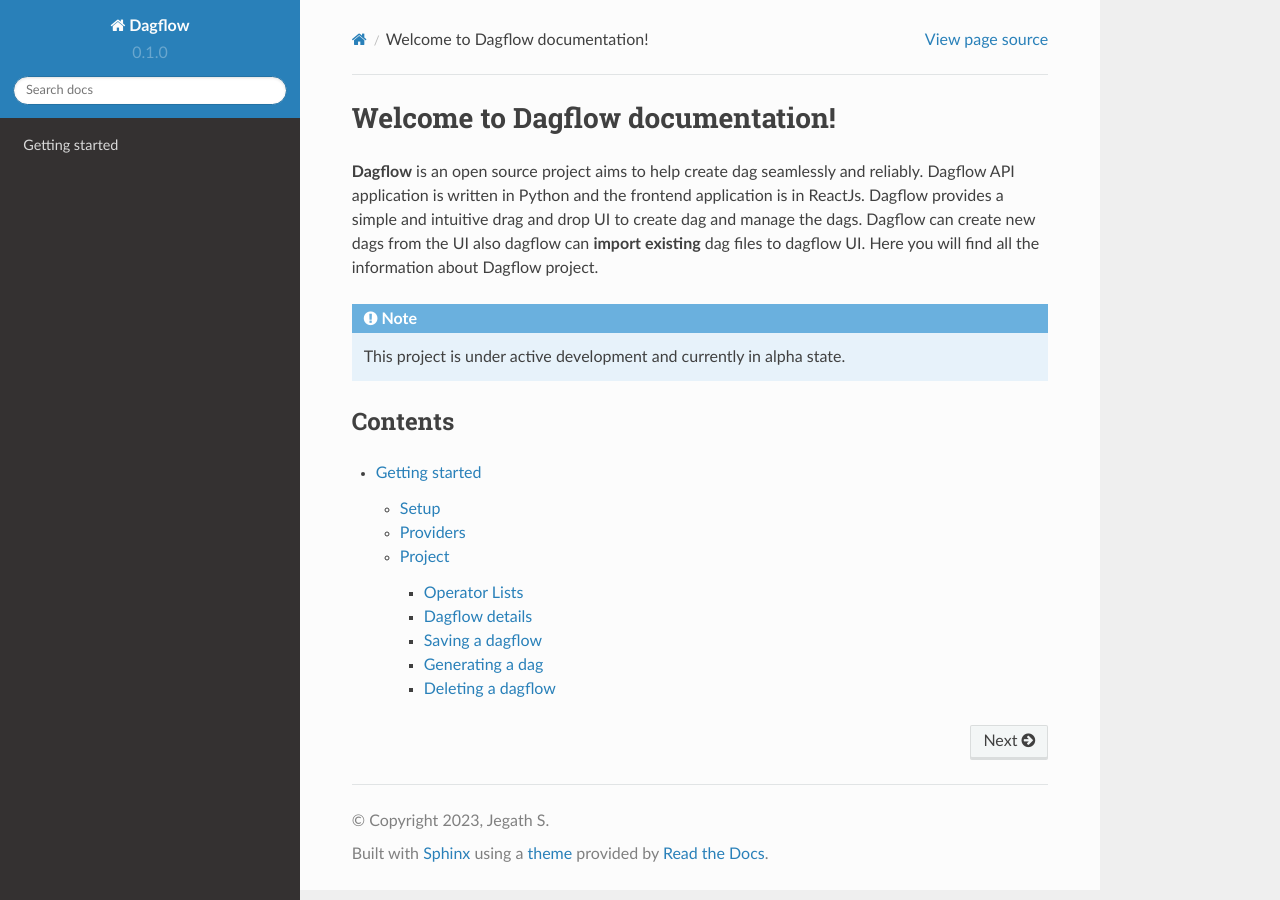
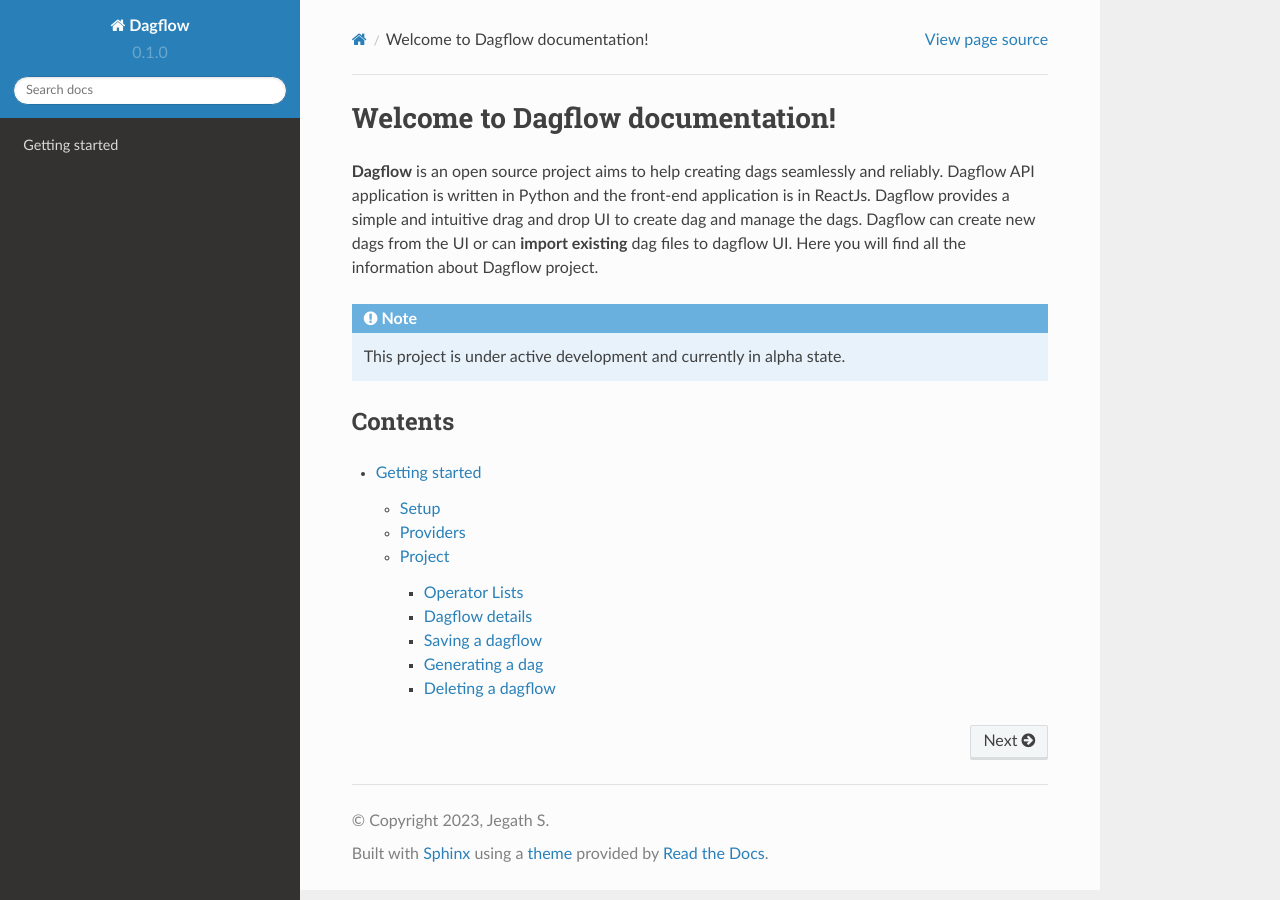
Before and after one commit to jegaths/dagflow, a Sphinx documentation site: the page built from docs/index.rst, in a window 1280 px wide. Built offline with Sphinx 7.4.7 and the Read the Docs theme 2.0.0, drawn with Linux system fonts in a browser that asks for light colours; pages that are not in the unit, such as notebooks, are missing from menus.

Commit message:
Update index.rst

```diff
--- a/docs/index.rst
+++ b/docs/index.rst
@@ -1,8 +1,8 @@
 Welcome to Dagflow documentation!
 ===================================
 
-**Dagflow** is an open source project aims to help create dag seamlessly and reliably. Dagflow API application is written in Python
-and the frontend application is in ReactJs. Dagflow provides a simple and intuitive drag and drop UI to create dag and manage the dags. Dagflow can create new dags from the UI also dagflow can **import existing** dag files to dagflow UI.
+**Dagflow** is an open source project aims to help creating dags seamlessly and reliably. Dagflow API application is written in Python
+and the front-end application is in ReactJs. Dagflow provides a simple and intuitive drag and drop UI to create dag and manage the dags. Dagflow can create new dags from the UI or can **import existing** dag files to dagflow UI.
 Here you will find all the information about Dagflow project.
 
 .. note::
```
